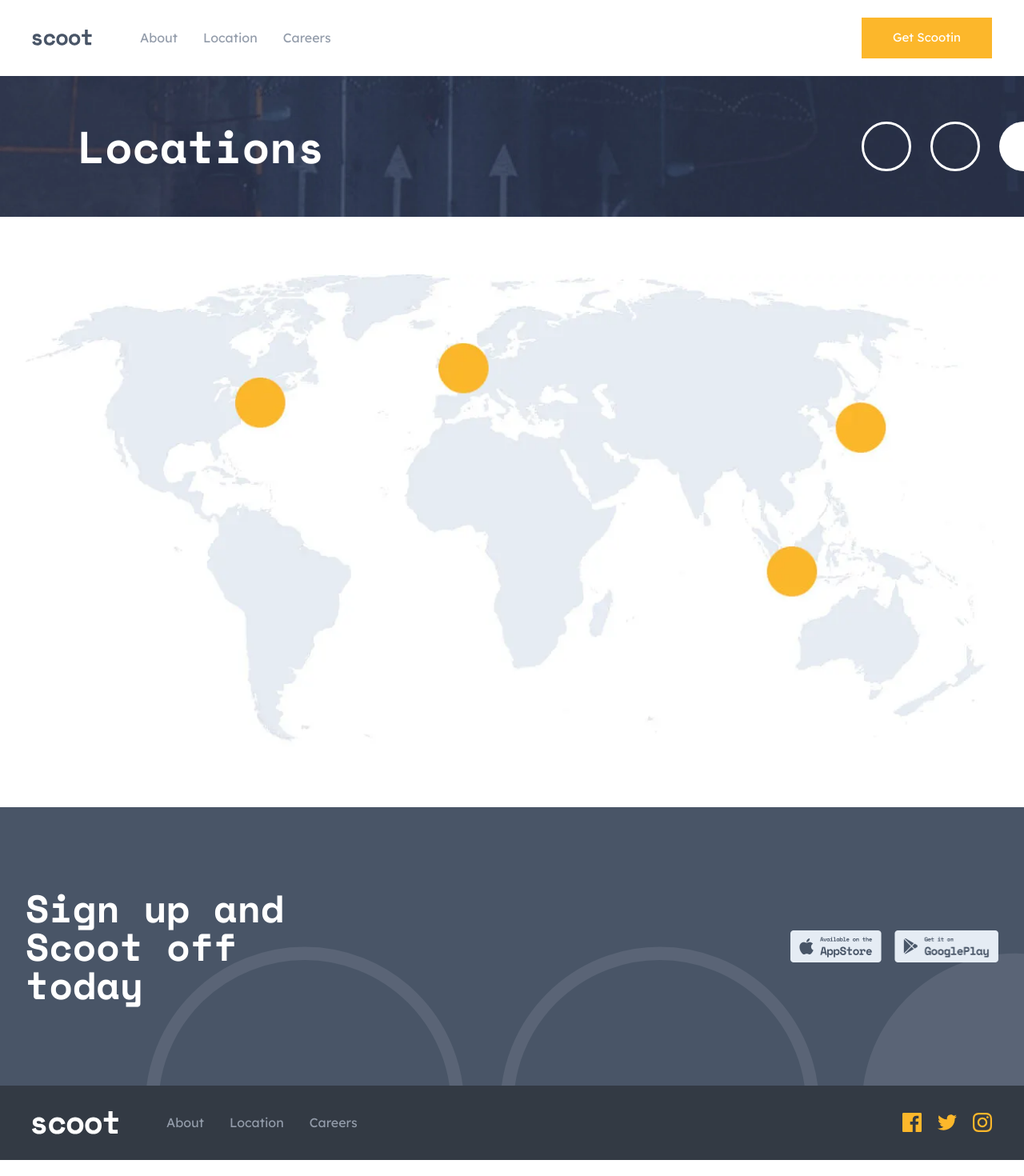
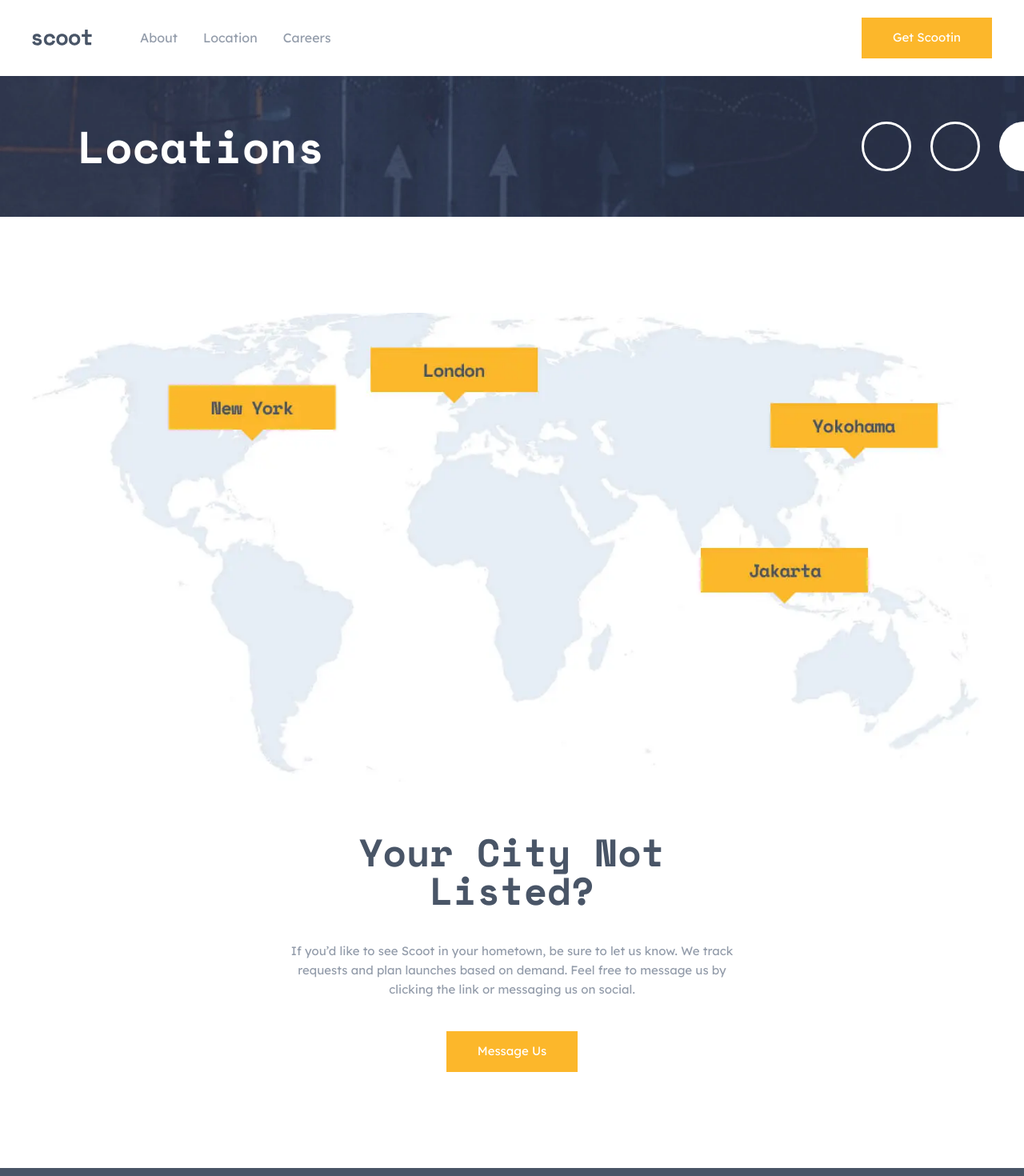
Before and after one commit to MichalTrubini/Scoot, a Vue app: page /location in a window 1280 px wide. Shown: the top 1470 px of the page at 80% size. Built offline with nearby package versions, Linux system fonts and the light colour scheme.

Commit message:
locations page done

```diff
--- a/src/App.vue
+++ b/src/App.vue
@@ -26,15 +26,19 @@ body {
   text-align: center;
 }
 
-h1, h2, h3 {
+h1,
+h2,
+h3 {
   font-family: "Space Mono", monospace;
 }
 
+p {
+  font-size: 0.9375rem;
+}
+
 @media screen and (min-width: 1440px) {
-
   body {
     text-align: left;
-
   }
 }
 </style>
--- a/src/components/header/TheHeader.vue
+++ b/src/components/header/TheHeader.vue
@@ -20,7 +20,7 @@
         /></router-link>
         <TheNavigation />
       </div>
-      <GetScootin />
+      <TheButton :button="button" />
     </div>
   </header>
 </template>
@@ -29,7 +29,7 @@
 import logo from "../../assets/logo-black.svg";
 import burger from "../../assets/burger.svg";
 import TheNavigation from "../shared/TheNavigation.vue";
-import GetScootin from "../shared/GetScootin.vue";
+import TheButton from "../shared/TheButton.vue";
 
 export default {
   name: "TheHeader",
@@ -38,6 +38,7 @@ export default {
       logo: logo,
       burger: burger,
       isSmallScreen: false,
+      button: "Get Scootin",
     };
   },
   methods: {
@@ -52,6 +53,6 @@ export default {
   beforeUnmount() {
     window.removeEventListener("resize", this.handleResize);
   },
-  components: { TheNavigation, GetScootin },
+  components: { TheNavigation, TheButton },
 };
 </script>
--- a/src/components/main/home/TheHero.vue
+++ b/src/components/main/home/TheHero.vue
@@ -12,16 +12,18 @@
     >
       {{ text }}
     </p>
-    <GetScootin />
+    <div class="dt:ml-[95px]">
+      <TheButton :button="button" />
+    </div>
   </div>
 </template>
 
 <script lang="ts">
-import GetScootin from "../../shared/GetScootin.vue";
+import TheButton from "../../shared/TheButton.vue";
 
 export default {
   name: "TheHero",
-  components: { GetScootin },
+  components: { TheButton },
   data() {
     return {
       title: "Scooter sharing made simple",
--- a/src/components/main/locations/Content.vue
+++ /dev/null
@@ -1,21 +0,0 @@
-<template>
-<div class="px-8 py-[72px]">
-    <img :src="earthImage" alt="earth" class="w-full h-auto"/>
-</div>
-</template>
-
-<script lang="ts">
-
-import earthImage from "../../../assets/earth.webp";
-
-export default {
-    name: "Content",
-    data() {
-        return {
-            earthImage: earthImage
-        }
-    },
-    components: {
-    }
-}
-</script>
--- /dev/null
+++ b/src/components/main/locations/LocationsContent.vue
@@ -0,0 +1,64 @@
+<template>
+  <div class="px-8 py-[72px] md:px-10 md:py-[120px] dt:px-[165px]">
+    <img
+      :src="isSmallScreen ? earthImage : earthImage2"
+      alt="earth"
+      class="w-full h-auto mb-10 md:mb-[64px]"
+    />
+    <div v-if="isSmallScreen" class="flex flex-col gap-4 mb-[72px]">
+      <h3
+        v-for="(city, index) in cities"
+        :key="index"
+        class="text-navy text-2xl py-[22px] bg-lightYellow "
+      >
+        {{ city }}
+      </h3>
+    </div>
+    <div class="dt:flex dt:items-center dt:gap-0 dt:justify-between">
+      <h3
+        class="text-[32px] leading-8 text-navy mb-8 md:text-[48px] md:w-[450px] md:mx-auto md:leading-[48px] md:mb-10 dt:mb-0 dt:w-[350px] dt:mx-0"
+      >
+        {{ header }}
+      </h3>
+      <p class="text-dimGrey leading-6 mb-8 md:w-[590px] md:mx-auto md:mb-10 dt:w-[440px] dt:mb-0 dt:mx-0">
+        {{ text }}
+      </p>
+      <TheButton :button="button" />
+    </div>
+  </div>
+</template>
+
+<script lang="ts">
+import earthImage from "../../../assets/earth.webp";
+import earthImage2 from "../../../assets/earth2.webp";
+import TheButton from "../../shared/TheButton.vue";
+export default {
+  name: "Content",
+  data() {
+    return {
+      earthImage: earthImage,
+      earthImage2: earthImage2,
+      cities: ["New York", "London", "Jakarta", "Yokohama"],
+      header: "Your City Not Listed?",
+      text: "If you’d like to see Scoot in your hometown, be sure to let us know. We track requests and plan launches based on demand. Feel free to message us by clicking the link or messaging us on social.",
+      button: "Message Us",
+      isSmallScreen: false,
+    };
+  },
+  components: {
+    TheButton,
+  },
+  methods: {
+    handleResize() {
+      this.isSmallScreen = window.innerWidth < 768;
+    },
+  },
+  mounted() {
+    this.isSmallScreen = window.innerWidth < 768;
+    window.addEventListener("resize", this.handleResize);
+  },
+  beforeUnmount() {
+    window.removeEventListener("resize", this.handleResize);
+  },
+};
+</script>
--- a/src/components/shared/GetScootin.vue
+++ /dev/null
@@ -1,20 +0,0 @@
-<template>
-  <button
-    class="bg-yellow text-white text-mobil py-[14px] px-[39px] dt:ml-[95px]"
-  >
-    {{ button }}
-  </button>
-</template>
-
-<script lang="ts">
-
-export default {
-  name: "GetScootin",
-  data() {
-    return {
-      button: "Get Scootin",
-    };
-  },
-};
-
-</script>
--- /dev/null
+++ b/src/components/shared/TheButton.vue
@@ -0,0 +1,21 @@
+<template>
+    <button
+      class="bg-yellow text-white text-mobil py-[14px] px-[39px] "
+    >
+      {{ button }}
+    </button>
+  </template>
+
+  <script lang="ts">
+
+  export default {
+    name: "GetScootin",
+    props: {
+      button: {
+        type: String,
+        required: true,
+      },
+    },
+  };
+
+  </script>
--- a/src/views/Location.vue
+++ b/src/views/Location.vue
@@ -1,14 +1,14 @@
 <template>
 
 <ThePageTitle :title="title" :pageImage="pageImage"/>
-<Content/>
+<LocationsContent/>
 
 </template>
 
 <script lang="ts">
 import ThePageTitle from "../components/shared/ThePageTitle.vue";
 import pageImage from "../assets/page2.webp";
-import Content from "../components/main/locations/Content.vue";
+import LocationsContent from "../components/main/locations/LocationsContent.vue";
 
 export default {
     name: "Location",
@@ -20,7 +20,7 @@ export default {
     },
     components: {
         ThePageTitle,
-        Content
+        LocationsContent
     }
 }
 
```
Also changed, not shown: src/assets/earth2.webp (added). Lines whose indentation alone changed are shown as unchanged.
